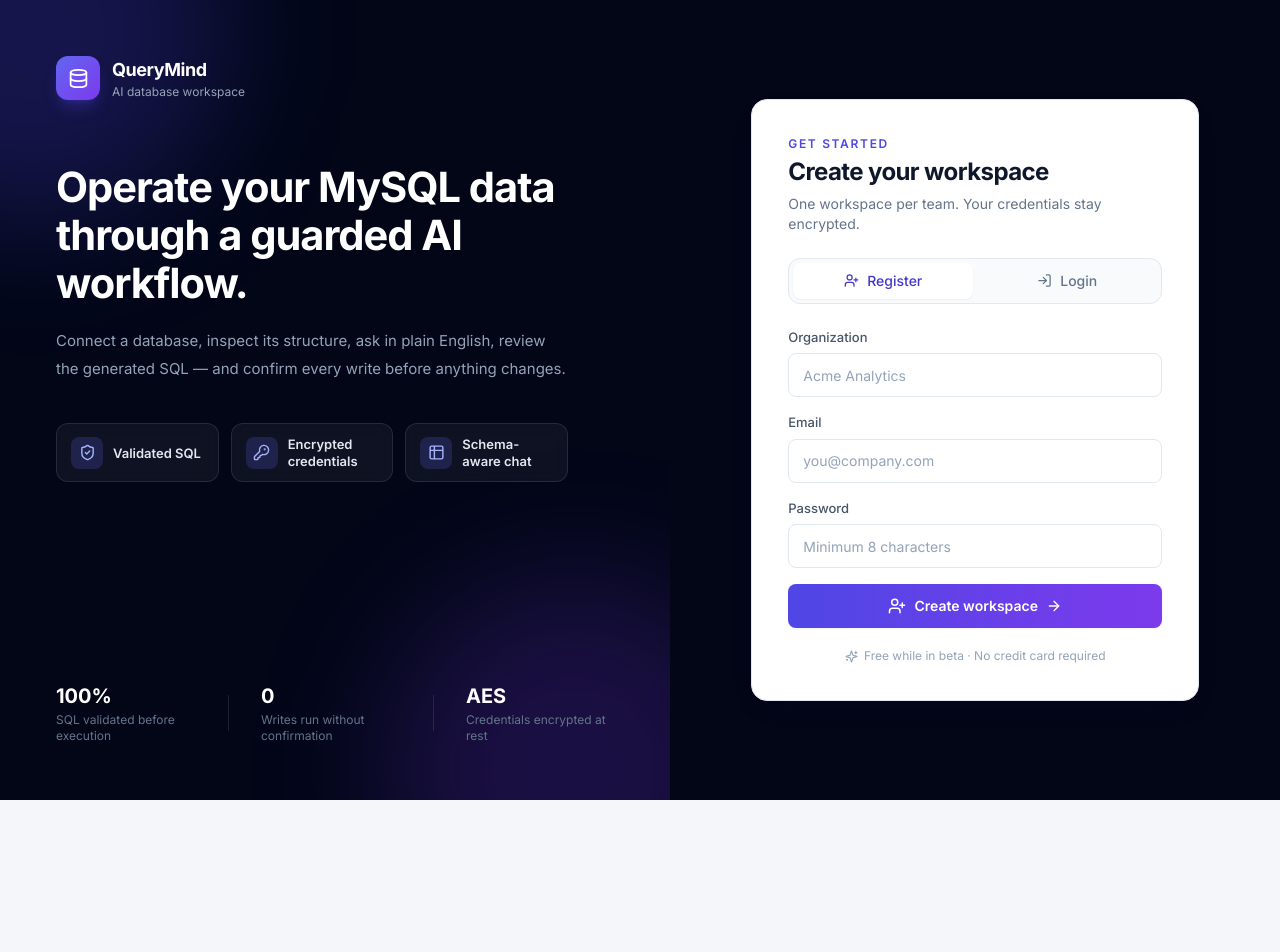
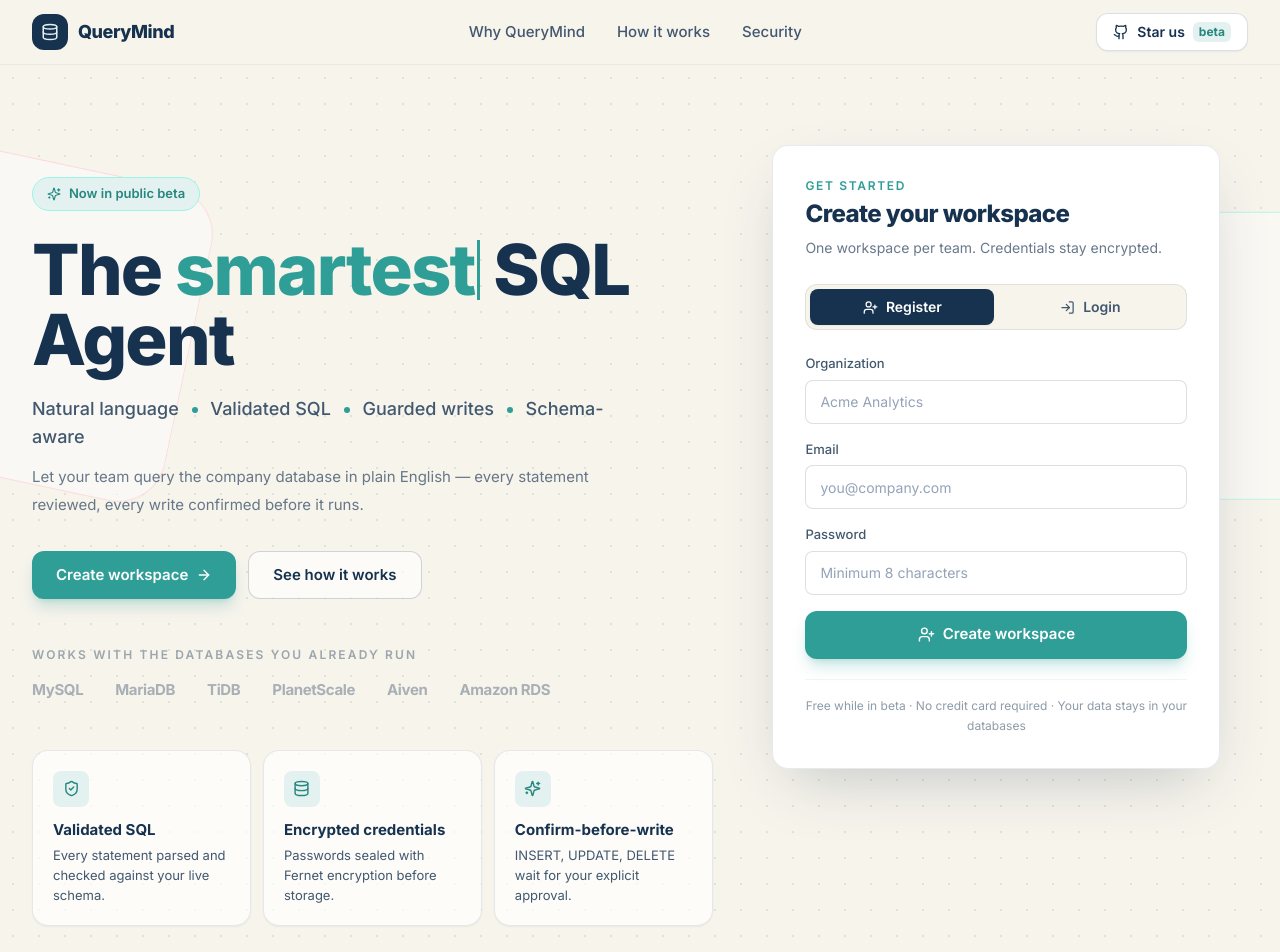
Before and after one commit to aswin6373/db_qu, a React (Vite) app in the folder frontend/: page / in a window 1280 px wide. Shown: the top 952 px of the page. Before the commit the page ends 800 px from the top, so only its background shows below. Built offline with nearby package versions, Linux system fonts and the light colour scheme; no server answers.

Commit message:
Vanna-style professional landing page with hero, how-it-works and security sections

```diff
--- a/frontend/src/components/AuthPanel.tsx
+++ b/frontend/src/components/AuthPanel.tsx
@@ -1,5 +1,5 @@
 import { FormEvent, useState } from "react";
-import { ArrowRight, Database, KeyRound, Loader2, LogIn, ShieldCheck, Sparkles, Table2, UserPlus } from "lucide-react";
+import { ArrowRight, Database, Github, Loader2, LogIn, ShieldCheck, Sparkles, UserPlus } from "lucide-react";
 import { apiRequest } from "../lib/api";
 
 type Props = {
@@ -39,52 +39,111 @@
   }
 
   return (
-    <main className="grid min-h-screen bg-slate-950 lg:grid-cols-[1.1fr_1fr]">
-      {/* Story panel */}
-      <section className="relative hidden overflow-hidden lg:flex lg:flex-col lg:justify-between lg:p-14">
-        <div className="pointer-events-none absolute -left-40 -top-40 h-96 w-96 rounded-full bg-brand-600/25 blur-3xl" />
-        <div className="pointer-events-none absolute -bottom-40 -right-24 h-96 w-96 rounded-full bg-violet-600/20 blur-3xl" />
-        <div className="relative">
-          <Logo mark="lg" />
-          <h1 className="mt-16 max-w-xl text-[2.6rem] font-bold leading-[1.15] tracking-tight text-white">
-            Operate your MySQL data through a guarded AI workflow.
+    <div className="min-h-screen bg-cream text-navy">
+      {/* Navbar */}
+      <header className="sticky top-0 z-30 border-b border-navy/5 bg-cream/85 backdrop-blur">
+        <div className="mx-auto flex h-16 max-w-7xl items-center justify-between px-5 sm:px-8">
+          <a className="flex items-center gap-2.5" href="#top">
+            <span className="grid h-9 w-9 place-items-center rounded-xl bg-navy text-teal-soft">
+              <Database size={18} />
+            </span>
+            <span className="text-lg font-extrabold tracking-tight text-navy">QueryMind</span>
+          </a>
+          <nav className="hidden items-center gap-8 text-[15px] font-medium text-navy-soft md:flex">
+            <a className="transition hover:text-navy" href="#features">Why QueryMind</a>
+            <a className="transition hover:text-navy" href="#how">How it works</a>
+            <a className="transition hover:text-navy" href="#security">Security</a>
+          </nav>
+          <a
+            className="hidden items-center gap-2 rounded-xl border border-navy/15 bg-white px-4 py-2 text-sm font-semibold text-navy shadow-sm transition hover:-translate-y-0.5 hover:shadow sm:inline-flex"
+            href="#get-started"
+          >
+            <Github size={16} /> Star us
+            <span className="rounded-md bg-teal-soft px-1.5 py-0.5 text-xs font-bold text-teal-dark">beta</span>
+          </a>
+        </div>
+      </header>
+
+      <main className="relative overflow-hidden" id="top">
+        {/* Dot grid + glows */}
+        <div
+          className="pointer-events-none absolute inset-0"
+          style={{
+            backgroundImage: "radial-gradient(circle, rgba(22,50,79,0.10) 1px, transparent 1px)",
+            backgroundSize: "26px 26px"
+          }}
+        />
+        <div className="pointer-events-none absolute -left-32 top-24 h-80 w-80 rounded-[3rem] border border-rose-200/70 bg-white/40 backdrop-blur-sm" style={{ transform: "rotate(12deg)" }} />
+        <div className="pointer-events-none absolute -right-24 top-40 h-72 w-72 animate-float-slow rounded-[3rem] border border-teal-200/70 bg-white/40 backdrop-blur-sm" style={{ transform: "rotate(-10deg)" }} />
+        <div className="pointer-events-none absolute -left-16 bottom-10 h-64 w-64 animate-float rounded-[2.5rem] border border-amber-200/70 bg-white/30 backdrop-blur-sm" style={{ transform: "rotate(8deg)" }} />
+
+        <div className="relative mx-auto grid max-w-7xl gap-12 px-5 pb-20 pt-14 sm:px-8 lg:grid-cols-[1.15fr_0.85fr] lg:gap-8 lg:pt-20" id="get-started">
+          {/* Hero */}
+          <section className="animate-fade-up text-center lg:pt-8 lg:text-left">
+            <p className="inline-flex items-center gap-2 rounded-full border border-teal-200 bg-teal-soft px-3.5 py-1.5 text-[13px] font-semibold text-teal-dark">
+              <Sparkles size={14} /> Now in public beta
+            </p>
+            <h1 className="mt-6 text-[2.7rem] font-extrabold leading-[1.08] tracking-tight text-navy sm:text-6xl xl:text-[4.4rem]">
+              The{" "}
+              <span className="relative inline-block text-teal">
+                smartest
+                <span className="ml-0.5 inline-block h-[0.85em] w-[3px] animate-caret bg-teal align-[-0.08em]" />
+              </span>{" "}
+              SQL Agent
             </h1>
-          <p className="mt-5 max-w-lg text-[15px] leading-7 text-slate-400">
-            Connect a database, inspect its structure, ask in plain English, review the generated SQL — and confirm
-            every write before anything changes.
+            <p className="mx-auto mt-5 max-w-xl text-lg font-medium text-navy-soft lg:mx-0">
+              Natural language <Dot /> Validated SQL <Dot /> Guarded writes <Dot /> Schema-aware
             </p>
-          <div className="mt-10 grid max-w-lg gap-3 sm:grid-cols-3">
-            <Feature icon={<ShieldCheck size={17} />} label="Validated SQL" />
-            <Feature icon={<KeyRound size={17} />} label="Encrypted credentials" />
-            <Feature icon={<Table2 size={17} />} label="Schema-aware chat" />
+            <p className="mx-auto mt-3 max-w-xl text-[15px] leading-7 text-navy-soft/80 lg:mx-0">
+              Let your team query the company database in plain English — every statement reviewed, every write
+              confirmed before it runs.
+            </p>
+
+            <div className="mt-8 flex flex-wrap items-center justify-center gap-3 lg:justify-start">
+              <a className="btn-landing-primary" href="#auth-card">
+                Create workspace <ArrowRight size={16} />
+              </a>
+              <a className="btn-landing-outline" href="#how">
+                See how it works
+              </a>
+            </div>
+
+            {/* Social proof */}
+            <div className="mt-12">
+              <p className="text-xs font-semibold uppercase tracking-[0.18em] text-navy-soft/50">
+                Works with the databases you already run
+              </p>
+              <div className="mt-4 flex flex-wrap items-center justify-center gap-x-8 gap-y-3 lg:justify-start">
+                {["MySQL", "MariaDB", "TiDB", "PlanetScale", "Aiven", "Amazon RDS"].map((name) => (
+                  <span className="text-[15px] font-bold tracking-tight text-navy/35 transition hover:text-navy/60" key={name}>
+                    {name}
+                  </span>
+                ))}
               </div>
             </div>
-        <div className="relative flex items-center gap-8 text-slate-500">
-          <Stat value="100%" label="SQL validated before execution" />
-          <Divider />
-          <Stat value="0" label="Writes run without confirmation" />
-          <Divider />
-          <Stat value="AES" label="Credentials encrypted at rest" />
+
+            {/* Feature strip */}
+            <div className="mt-12 grid gap-3 sm:grid-cols-3" id="features">
+              <LandingFeature icon={<ShieldCheck size={17} />} title="Validated SQL" text="Every statement parsed and checked against your live schema." />
+              <LandingFeature icon={<Database size={17} />} title="Encrypted credentials" text="Passwords sealed with Fernet encryption before storage." />
+              <LandingFeature icon={<Sparkles size={17} />} title="Confirm-before-write" text="INSERT, UPDATE, DELETE wait for your explicit approval." />
             </div>
           </section>
 
-      {/* Form card */}
-      <section className="flex items-center justify-center px-4 py-12 sm:px-8">
-        <div className="w-full max-w-md animate-fade-up rounded-2xl border border-slate-200 bg-white p-7 shadow-lift sm:p-9">
-          <div className="mb-7 lg:hidden">
-            <Logo mark="sm" dark />
-          </div>
-          <p className="eyebrow text-brand-600">{mode === "register" ? "Get started" : "Welcome back"}</p>
-          <h2 className="mt-1 text-2xl font-bold tracking-tight text-slate-900">
+          {/* Auth card */}
+          <section id="auth-card" className="scroll-mt-24">
+            <div className="mx-auto w-full max-w-md animate-fade-up rounded-2xl border border-navy/10 bg-white p-7 shadow-[0_24px_60px_-20px_rgba(22,50,79,0.25)] sm:p-8">
+              <p className="eyebrow text-teal">{mode === "register" ? "Get started" : "Welcome back"}</p>
+              <h2 className="mt-1 text-2xl font-extrabold tracking-tight text-navy">
                 {mode === "register" ? "Create your workspace" : "Sign in to QueryMind"}
               </h2>
-          <p className="mt-1.5 text-sm text-slate-500">
+              <p className="mt-1.5 text-sm leading-6 text-navy-soft/80">
                 {mode === "register"
-              ? "One workspace per team. Your credentials stay encrypted."
+                  ? "One workspace per team. Credentials stay encrypted."
                   : "Secure access to your QueryMind platform."}
               </p>
 
-          <div className="mt-6 grid grid-cols-2 gap-1 rounded-xl border border-slate-200 bg-slate-50 p-1">
+              <div className="mt-6 grid grid-cols-2 gap-1 rounded-xl border border-navy/10 bg-cream p-1">
                 <TabButton active={mode === "register"} icon={<UserPlus size={15} />} label="Register" onClick={() => setMode("register")} />
                 <TabButton active={mode === "login"} icon={<LogIn size={15} />} label="Login" onClick={() => setMode("login")} />
               </div>
@@ -92,104 +151,121 @@
               <form className="mt-6 space-y-4" onSubmit={submit}>
                 {mode === "register" && (
                   <label className="block">
-                <span className="label">Organization</span>
+                    <span className="label text-navy-soft">Organization</span>
                     <input
-                  className="field"
+                      className="field border-navy/15 focus-visible:ring-teal/30"
                       placeholder="Acme Analytics"
+                      minLength={2}
                       required
-                  minLength={2}
                       value={organizationName}
                       onChange={(event) => setOrganizationName(event.target.value)}
                     />
                   </label>
                 )}
                 <label className="block">
-              <span className="label">Email</span>
+                  <span className="label text-navy-soft">Email</span>
                   <input
-                className="field"
+                    className="field border-navy/15 focus-visible:ring-teal/30"
                     placeholder="you@company.com"
+                    required
                     type="email"
-                required
                     value={email}
                     onChange={(event) => setEmail(event.target.value)}
                   />
                 </label>
                 <label className="block">
-              <span className="label">Password</span>
+                  <span className="label text-navy-soft">Password</span>
                   <input
-                className="field"
+                    className="field border-navy/15 focus-visible:ring-teal/30"
+                    minLength={8}
                     placeholder={mode === "register" ? "Minimum 8 characters" : "Your password"}
+                    required
                     type="password"
-                required
-                minLength={8}
                     value={password}
                     onChange={(event) => setPassword(event.target.value)}
                   />
                 </label>
-            {error && <ErrorBanner message={error} />}
-            <button className="btn-accent w-full" disabled={busy} type="submit">
-              {busy ? <Loader2 className="animate-spin" size={18} /> : mode === "register" ? <UserPlus size={18} /> : <LogIn size={18} />}
+                {error && (
+                  <p className="rounded-xl border border-rose-200 bg-rose-50 px-3.5 py-2.5 text-sm text-rose-700">{error}</p>
+                )}
+                <button className="btn-landing-primary w-full" disabled={busy} type="submit">
+                  {busy ? <Loader2 className="animate-spin" size={17} /> : mode === "register" ? <UserPlus size={17} /> : <LogIn size={17} />}
                   {mode === "register" ? "Create workspace" : "Enter workspace"}
-              {!busy && <ArrowRight size={16} />}
                 </button>
               </form>
 
-          <p className="mt-5 flex items-center justify-center gap-1.5 text-xs text-slate-400">
-            <Sparkles size={13} /> Free while in beta · No credit card required
+              <p className="mt-5 border-t border-navy/5 pt-4 text-center text-xs leading-5 text-navy-soft/60">
+                Free while in beta · No credit card required · Your data stays in your databases
               </p>
             </div>
           </section>
+        </div>
+
+        {/* How it works */}
+        <section className="relative border-t border-navy/5 bg-white/50 px-5 py-16 backdrop-blur-sm sm:px-8" id="how">
+          <div className="mx-auto max-w-6xl">
+            <h2 className="text-center text-3xl font-extrabold tracking-tight text-navy sm:text-4xl">
+              From question to safe query in seconds
+            </h2>
+            <p className="mx-auto mt-3 max-w-xl text-center text-[15px] text-navy-soft">
+              Three steps, zero risk. QueryMind never runs a write without your sign-off.
+            </p>
+            <div className="mt-10 grid gap-4 md:grid-cols-3">
+              {[
+                { step: "01", title: "Connect", text: "Add your MySQL host and credentials. We test the connection and map your full schema." },
+                { step: "02", title: "Ask", text: "Type what you want to know. The AI writes one precise SQL statement for your schema." },
+                { step: "03", title: "Review & run", text: "Reads execute instantly. Writes pause for your confirmation — always." }
+              ].map((item) => (
+                <div className="card-landing p-6" key={item.step}>
+                  <span className="font-mono text-sm font-bold text-teal">{item.step}</span>
+                  <h3 className="mt-2 text-lg font-bold text-navy">{item.title}</h3>
+                  <p className="mt-1.5 text-sm leading-6 text-navy-soft">{item.text}</p>
+                </div>
+              ))}
+            </div>
+          </div>
+        </section>
+
+        {/* Security */}
+        <section className="relative px-5 py-16 sm:px-8" id="security">
+          <div className="mx-auto max-w-6xl rounded-3xl border border-navy/10 bg-navy px-6 py-12 text-center sm:px-12">
+            <h2 className="text-3xl font-extrabold tracking-tight text-white sm:text-4xl">
+              Built for production databases
+            </h2>
+            <p className="mx-auto mt-3 max-w-xl text-[15px] leading-7 text-slate-300">
+              Schema and admin operations like DROP, ALTER, and TRUNCATE are blocked at the engine level. Credentials
+              are encrypted at rest. Every query is logged for your audit trail.
+            </p>
+            <div className="mx-auto mt-8 flex max-w-2xl flex-wrap items-center justify-center gap-3">
+              {["SQL injection guarded", "Multi-statement blocked", "Org-level isolation", "Fernet encryption", "Full audit log"].map((chip) => (
+                <span className="rounded-full border border-white/15 bg-white/5 px-4 py-2 text-sm font-medium text-slate-200" key={chip}>
+                  {chip}
+                </span>
+              ))}
+            </div>
+            <a className="btn-landing-primary mt-10 inline-flex" href="#get-started">
+              Start free <ArrowRight size={16} />
+            </a>
+          </div>
+        </section>
+
+        <footer className="relative border-t border-navy/5 px-5 py-8 text-center text-sm text-navy-soft/60 sm:px-8">
+          © {new Date().getFullYear()} QueryMind — AI database operations workspace
+        </footer>
       </main>
-  );
-}
-
-function Logo({ mark = "lg", dark = false }: { mark?: "lg" | "sm"; dark?: boolean }) {
-  return (
-    <div className="flex items-center gap-3">
-      <span
-        className={`grid place-items-center rounded-xl bg-gradient-to-br from-brand-500 to-violet-600 text-white shadow-lg shadow-brand-600/30 ${
-          mark === "lg" ? "h-11 w-11" : "h-9 w-9"
-        }`}
-      >
-        <Database size={mark === "lg" ? 21 : 17} />
-      </span>
-      <div>
-        <strong className={`block font-bold tracking-tight ${dark ? "text-slate-900" : "text-white"} ${mark === "lg" ? "text-lg" : "text-base"}`}>
-          QueryMind
-        </strong>
-        <p className={`text-xs ${dark ? "text-slate-500" : "text-slate-400"}`}>AI database workspace</p>
-      </div>
     </div>
   );
 }
 
-function Feature({ icon, label }: { icon: React.ReactNode; label: string }) {
-  return (
-    <div className="flex items-center gap-2.5 rounded-xl border border-white/10 bg-white/5 px-3.5 py-3 backdrop-blur">
-      <span className="grid h-8 w-8 shrink-0 place-items-center rounded-lg bg-brand-500/20 text-brand-300">{icon}</span>
-      <span className="text-[13px] font-semibold leading-tight text-slate-200">{label}</span>
-    </div>
-  );
-}
-
-function Stat({ value, label }: { value: string; label: string }) {
-  return (
-    <div>
-      <p className="text-xl font-bold text-white">{value}</p>
-      <p className="mt-0.5 max-w-[140px] text-xs leading-4">{label}</p>
-    </div>
-  );
-}
-
-function Divider() {
-  return <span className="h-9 w-px bg-white/10" />;
+function Dot() {
+  return <span className="mx-2 inline-block h-1.5 w-1.5 rounded-full bg-teal align-middle" />;
 }
 
 function TabButton({ active, icon, label, onClick }: { active: boolean; icon: React.ReactNode; label: string; onClick: () => void }) {
   return (
     <button
-      className={`flex items-center justify-center gap-2 rounded-lg py-2 text-sm font-medium transition ${
-        active ? "bg-white text-brand-700 shadow-sm" : "text-slate-500 hover:text-slate-800"
+      className={`flex items-center justify-center gap-2 rounded-lg py-2 text-sm font-semibold transition ${
+        active ? "bg-navy text-white shadow-sm" : "text-navy-soft hover:text-navy"
       }`}
       onClick={onClick}
       type="button"
@@ -199,10 +275,12 @@
   );
 }
 
-export function ErrorBanner({ message }: { message: string }) {
+function LandingFeature({ icon, title, text }: { icon: React.ReactNode; title: string; text: string }) {
   return (
-    <p className="flex items-start gap-2 rounded-lg border border-rose-200 bg-rose-50 px-3 py-2.5 text-sm text-rose-700">
-      {message}
-    </p>
+    <div className="card-landing text-left">
+      <span className="grid h-9 w-9 place-items-center rounded-lg bg-teal-soft text-teal-dark">{icon}</span>
+      <h3 className="mt-3 text-[15px] font-bold text-navy">{title}</h3>
+      <p className="mt-1 text-[13px] leading-5 text-navy-soft">{text}</p>
+    </div>
   );
 }
--- a/frontend/src/styles.css
+++ b/frontend/src/styles.css
@@ -117,6 +117,17 @@
   .eyebrow {
     @apply text-xs font-semibold uppercase tracking-[0.14em];
   }
+
+  /* Landing page (Vanna-style) */
+  .btn-landing-primary {
+    @apply focus-ring inline-flex h-12 items-center justify-center gap-2 rounded-xl bg-teal px-6 text-[15px] font-semibold text-white shadow-lg shadow-teal/25 transition hover:-translate-y-0.5 hover:bg-teal-dark active:translate-y-0 disabled:cursor-not-allowed disabled:opacity-60;
+  }
+  .btn-landing-outline {
+    @apply focus-ring inline-flex h-12 items-center justify-center gap-2 rounded-xl border border-navy/20 bg-white/60 px-6 text-[15px] font-semibold text-navy backdrop-blur transition hover:-translate-y-0.5 hover:bg-white active:translate-y-0;
+  }
+  .card-landing {
+    @apply rounded-2xl border border-navy/10 bg-white/70 p-5 shadow-sm backdrop-blur-sm transition duration-200 hover:-translate-y-0.5 hover:shadow-lift;
+  }
 }
 
 /* Skeleton shimmer */
--- a/frontend/tailwind.config.js
+++ b/frontend/tailwind.config.js
@@ -20,7 +20,17 @@
           800: "#3730a3",
           900: "#312e81"
         },
-        canvas: "#f4f6fa"
+        canvas: "#f4f6fa",
+        cream: "#f7f4ec",
+        navy: {
+          DEFAULT: "#16324f",
+          soft: "#41586e"
+        },
+        teal: {
+          DEFAULT: "#2f9e97",
+          dark: "#27877f",
+          soft: "#e3f2f0"
+        }
       },
       boxShadow: {
         card: "0 1px 2px rgba(15,23,42,0.06), 0 1px 3px rgba(15,23,42,0.08)",
@@ -38,12 +48,23 @@
         "pulse-soft": {
           "0%, 100%": { opacity: "1" },
           "50%": { opacity: "0.45" }
+        },
+        float: {
+          "0%, 100%": { transform: "translateY(0) rotate(var(--tw-rotate))" },
+          "50%": { transform: "translateY(-14px) rotate(var(--tw-rotate))" }
+        },
+        caret: {
+          "0%, 100%": { opacity: "1" },
+          "50%": { opacity: "0" }
         }
       },
       animation: {
         "fade-up": "fade-up 0.35s ease-out both",
         shimmer: "shimmer 1.6s infinite",
-        "pulse-soft": "pulse-soft 1.8s ease-in-out infinite"
+        "pulse-soft": "pulse-soft 1.8s ease-in-out infinite",
+        float: "float 7s ease-in-out infinite",
+        "float-slow": "float 10s ease-in-out infinite",
+        caret: "caret 1.1s step-end infinite"
       }
     }
   },
```
Lines whose indentation alone changed are shown as unchanged.
